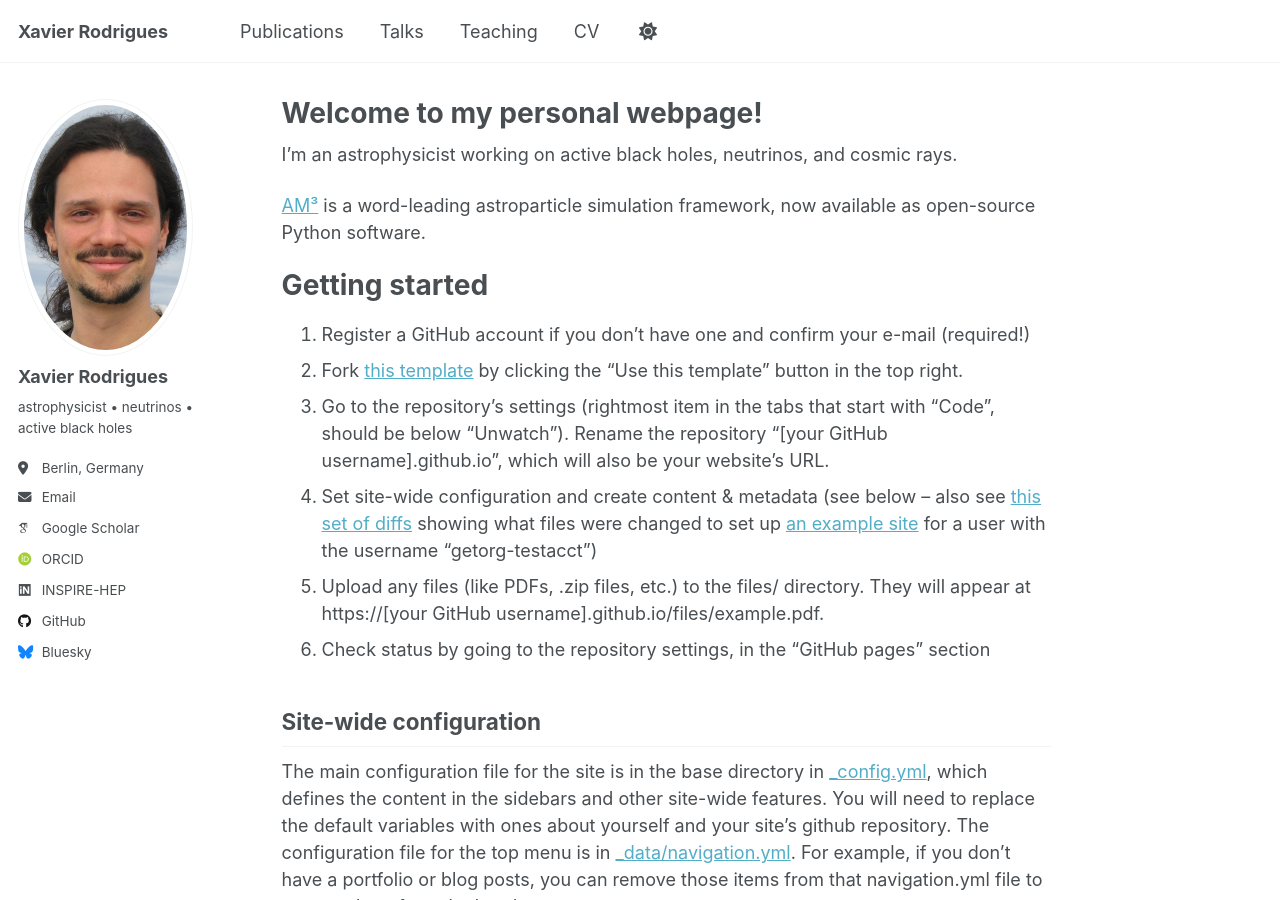
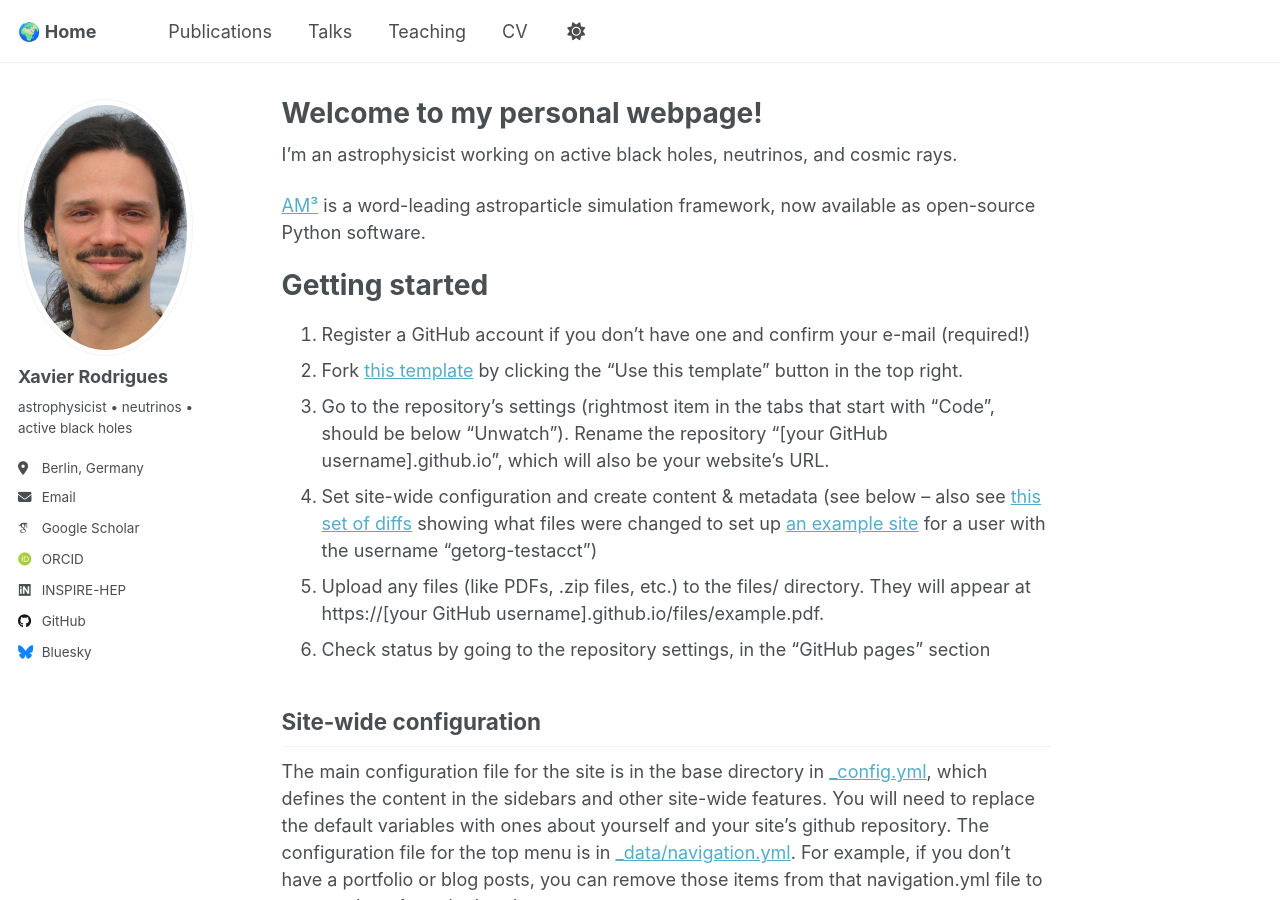
Before and after one commit to xrod/xrod.github.io, a Jekyll site: the page built from _pages/about.md, in a window 1280 px wide and 900 px high. Built offline with Jekyll 4.4.1, drawn with Linux system fonts in a browser that asks for light colours; some web fonts are replaced; a script that is not in the unit is left out.

Commit message:
Update masthead.html

```diff
--- a/_includes/masthead.html
+++ b/_includes/masthead.html
@@ -6,7 +6,10 @@
       <nav id="site-nav" class="greedy-nav">
         <button><div class="navicon"></div></button>
         <ul class="visible-links">
-          <li class="masthead__menu-item masthead__menu-item--lg persist"><a href="{{ base_path }}/">{{ site.title }}</a></li>
+<!--           <li class="masthead__menu-item masthead__menu-item--lg persist"><a href="{{ base_path }}/">{{ site.title }}</a></li> -->
+          <li class="masthead__menu-item masthead__menu-item--lg persist">
+            <a href="{{ base_path }}/">🌍 Home</a>
+          </li>
           {% for link in site.data.navigation.main %}
             {% if link.url contains 'http' %}
               {% assign domain = '' %}
```
